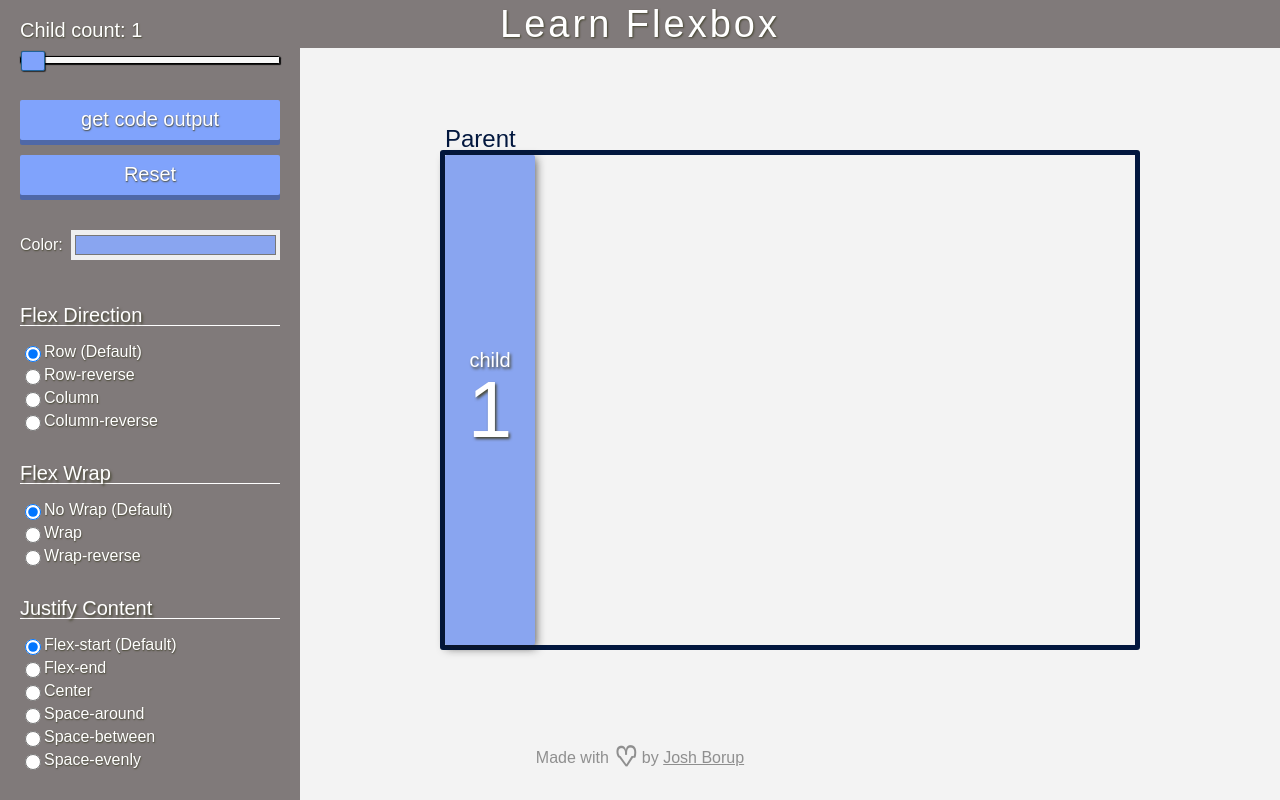
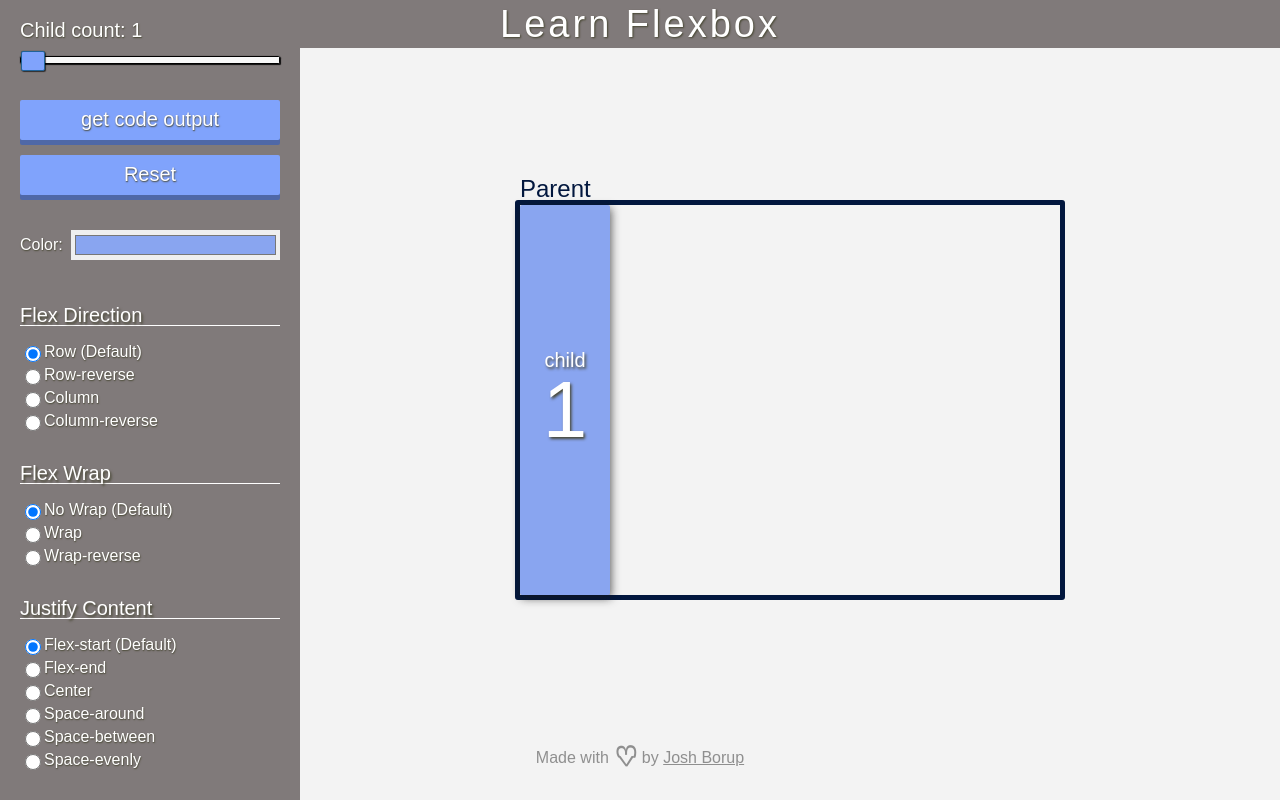
Before and after one commit to joshborup/learnflexbox.org, a React (Create React App) app: page / in a window 1280 px wide. Built offline with nearby package versions, Linux system fonts and the light colour scheme.

Commit message:
updated to work on 720p

```diff
--- a/src/App.css
+++ b/src/App.css
@@ -7,6 +7,11 @@
   height: 100vh;
   overflow: scroll;
   position: relative; }
+  .Main .parent-container {
+    width: 100%;
+    height: 500px;
+    max-width: 700px;
+    min-width: 500px; }
   .Main > h1 {
     position: absolute;
     top: 0;
@@ -132,3 +137,10 @@
   border-radius: 3px;
   box-shadow: 2px 2px 6px black;
   margin: 20px 0; }
+
+@media (max-width: 1280px) {
+  .parent-container {
+    width: 100% !important;
+    height: 400px !important;
+    max-width: 550px !important;
+    min-width: 450px !important; } }
--- a/src/App.js
+++ b/src/App.js
@@ -107,10 +107,6 @@ class App extends Component {
     let styles = {
       parent: {
         border: 'solid 5px #02173E',
-        width: '100%',
-        height: '500px',
-        maxWidth:'700px',
-        minWidth: '500px',
         margin: '0 auto',
         display: 'flex',
         borderRadius:'3px',
@@ -249,7 +245,7 @@ class App extends Component {
 
           </Sidebar>
           <div>
-            <div style={styles.parent}>
+            <div className='parent-container' style={styles.parent}>
             <h2 className='parent-classname'>Parent</h2>
               {this.state.flexChildren ? divArray : <div className='generated-div' style={styles.child}><div className='child-title'>child</div>1</div>}
             </div>
--- a/src/App.scss
+++ b/src/App.scss
@@ -7,6 +7,13 @@
     height: 100vh;
     overflow: scroll;
     position: relative;
+
+.parent-container {
+        width: 100%;
+        height: 500px;
+        max-width:700px;
+        min-width: 500px;
+}
 
     >h1 {
         position: absolute;
@@ -181,3 +188,14 @@
     box-shadow: 2px 2px 6px black;
     margin: 20px 0;
 }
+
+@media (max-width: 1280px){
+
+    .parent-container {
+        width: 100%!important;
+        height: 400px!important;
+        max-width:550px!important;
+        min-width: 450px!important;
+}
+
+}
```
